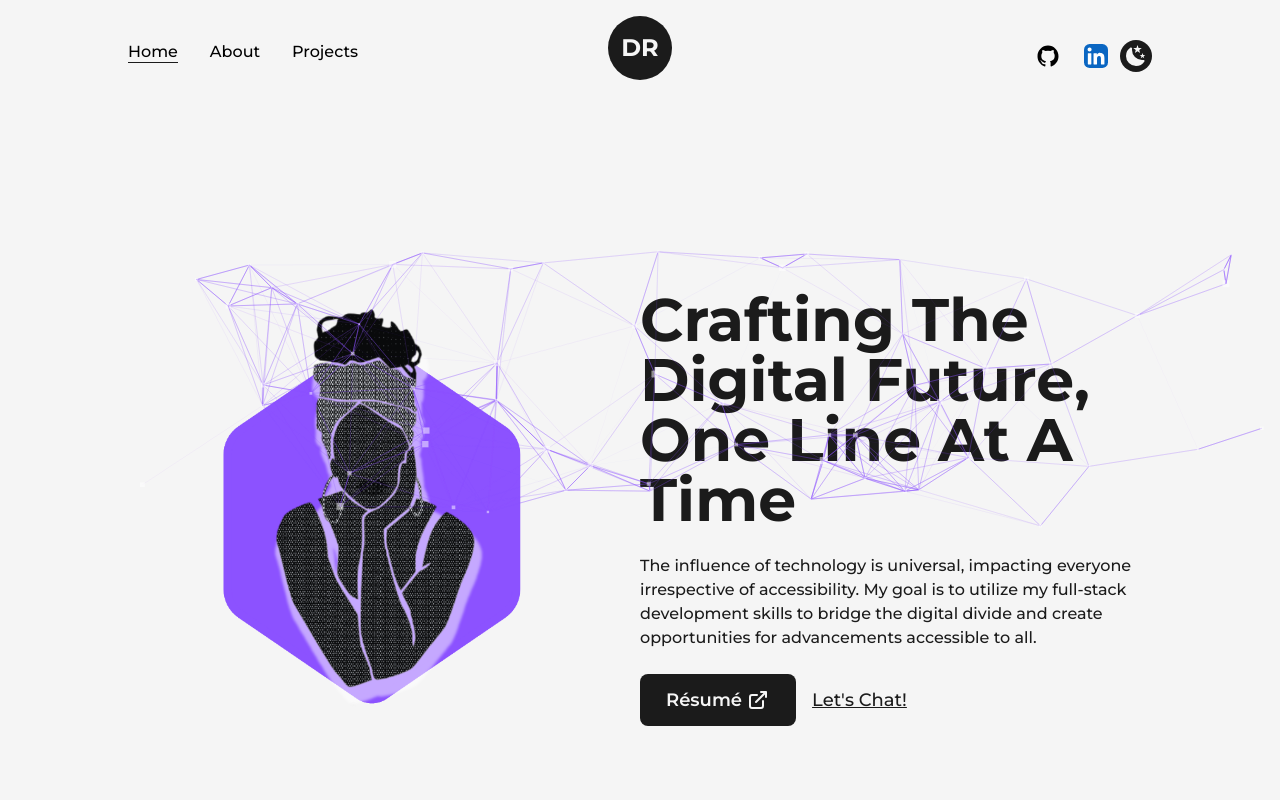
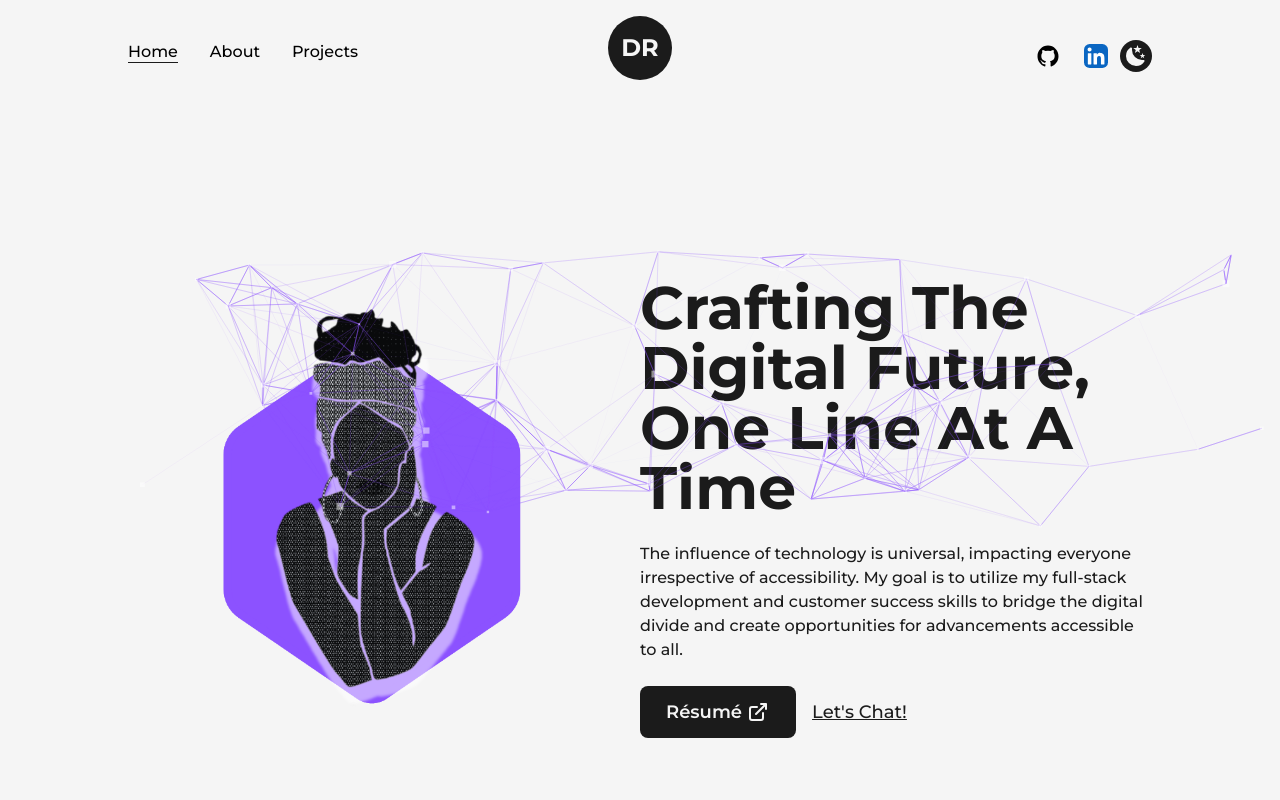
Before and after one commit to dee2314/Portfolio2023, a Next.js app: page / in a window 1280 px wide. Shown: the top 800 px of the page. Built offline with nearby package versions, Linux system fonts and the light colour scheme.

Commit message:
Update Site

```diff
--- a/src/pages/index.js
+++ b/src/pages/index.js
@@ -40,7 +40,7 @@ export default function Home() {
               />
               <p className="my-4 text-base font-medium md:text-sm sm:text-xs">
               The influence of technology is universal, impacting everyone irrespective of accessibility.
-              My goal is to utilize my full-stack development skills
+              My goal is to utilize my full-stack development and customer success skills
               to bridge the digital divide and create opportunities for advancements accessible to all.
               </p>
               <div className="flex items-center self-start mt-2 lg:self-center">
```
